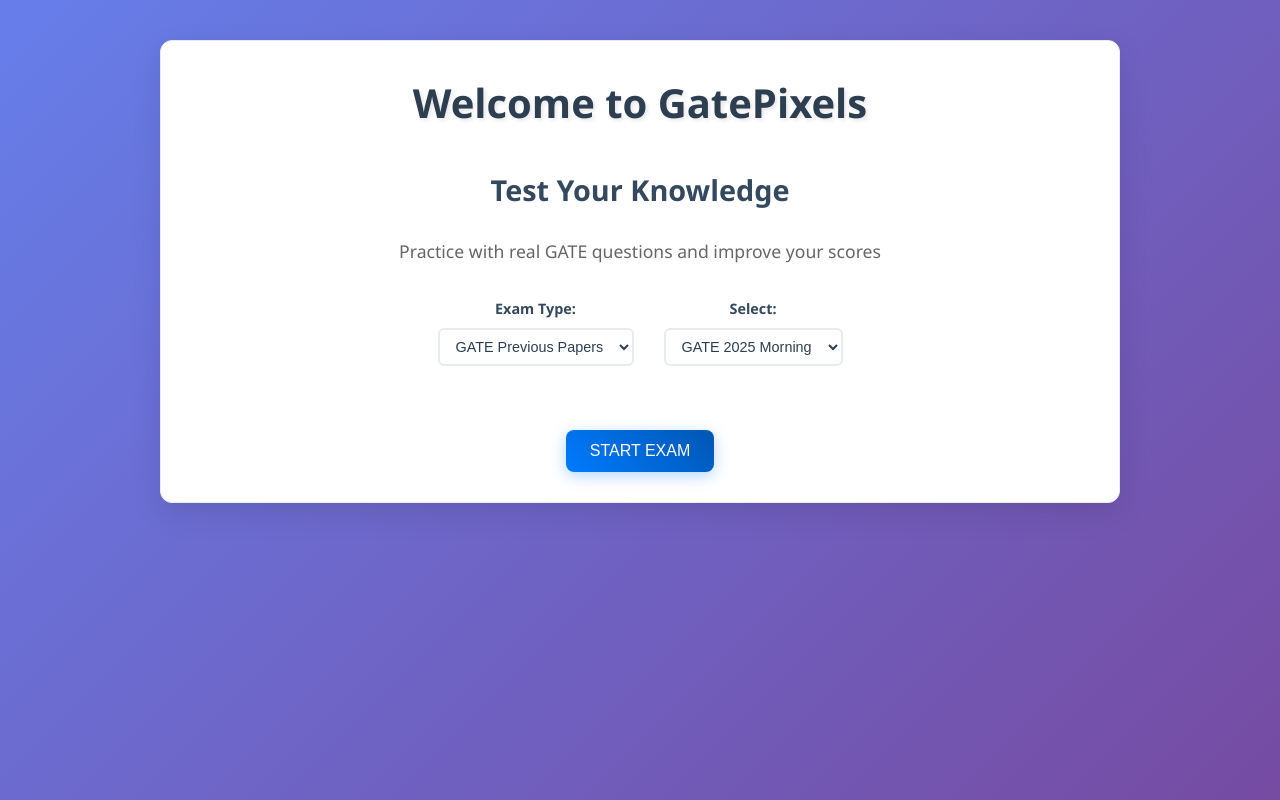
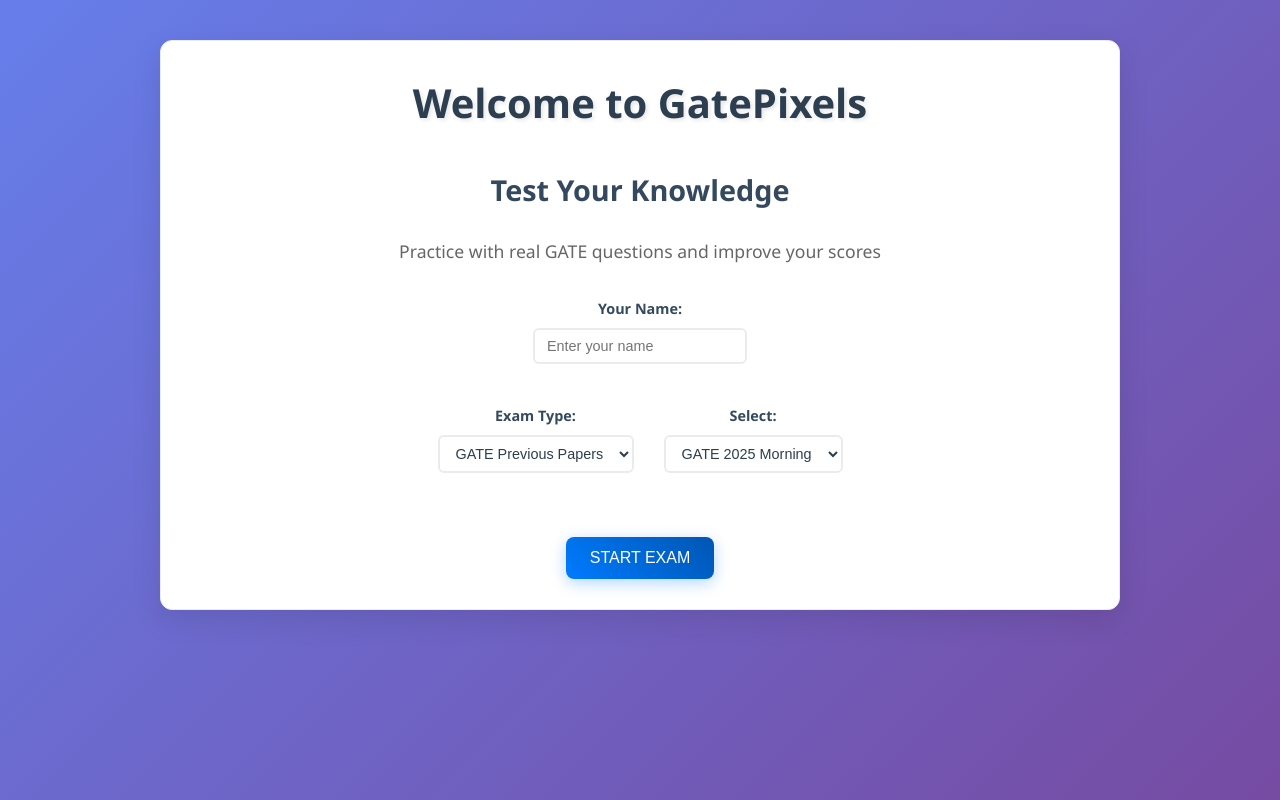
Before and after one commit to bharratgehlot/gate-pixels, a React (Vite) app: page / in a window 1280 px wide. Built offline with nearby package versions, Linux system fonts and the light colour scheme.

Commit message:
Added Name Input

```diff
--- a/src/pages/Home.jsx
+++ b/src/pages/Home.jsx
@@ -4,14 +4,32 @@
 
 function Home() {
   const navigate = useNavigate();
-  const [examCategory, setExamCategory] = useState("papers"); // Holds values between prev year paper and subject specific question - papers or subjects
 
-  const [selectedPaper, setSelectedPaper] = useState("2025_morning");
-  // Holds which paper in papers exactly or which subject on subject list
+  // States and data
+
+  const [examCategory, setExamCategory] = useState("papers"); // Holds values between - papers or subjects
+  const [selectedPaper, setSelectedPaper] = useState("2025_morning"); // Holds which paper or which sunject
+  const [userName, setUserName] = useState(""); // Name of user for later use
+  const [nameError, setNameError] = useState(""); // Name validation
+
+  // Handle Name Errors
+
+  const validateName = (name) => {
+    if (!name.trim()) return "Name is required";
+    if (name.length > 30) return "Max 30 characters";
+    if (!/^[a-zA-Z\s]+$/.test(name)) return "Only letters and spaces allowed";
+    return "";
+  };
 
   // Function to handle the examstart button
 
   const handleStartExam = () => {
+    const error = validateName(userName);
+    if (error) {
+      setNameError(error);
+      return;
+    }
+    localStorage.setItem("userName", userName.trim());
     navigate("/ExamPage", {
       state: { examCategory, selectedPaper },
     });
@@ -35,6 +53,20 @@
         <p className={styles.description}>
           Practice with real GATE questions and improve your scores
         </p>
+
+        <div className={styles.selectionContainer}>
+          <div className={styles.dropdown}>
+            <label>Your Name:</label>
+            <input
+              type="text"
+              value={userName}
+              onChange={(e) => setUserName(e.target.value)}
+              placeholder="Enter your name"
+               className={styles.nameInput}
+            />
+            {nameError && <span className={styles.error}>{nameError}</span>}
+          </div>
+        </div>
 
         <div className={styles.selectionContainer}>
           <div className={styles.dropdown}>
--- a/src/pages/Home.module.css
+++ b/src/pages/Home.module.css
@@ -34,6 +34,38 @@
   font-size: 1.1rem;
   color: #666;
 }
+
+.nameInput {
+  padding: 8px 12px;
+  border: 2px solid #e9ecef;
+  border-radius: 6px;
+  font-size: 0.9rem;
+  color: #2c3e50;
+  background: white;
+
+  transition: all 0.3s ease;
+  width: 100%;
+  box-sizing: border-box;
+  min-width: 140px;
+}
+
+.nameInput:hover {
+  border-color: #007bff;
+}
+
+.nameInput:focus {
+  outline: none;
+  border-color: #007bff;
+  box-shadow: 0 0 0 3px rgba(0, 123, 255, 0.1);
+}
+
+.error {
+  color: red;
+  font-size: 14px;
+  margin-top: 4px;
+  display: block;
+}
+
 
 .selectionContainer {
   display: flex;
@@ -117,6 +149,11 @@
     flex-wrap: wrap;
   }
 
+  .nameInput {
+    min-width: 160px;
+  }
+
+
   .dropdown select {
     min-width: 160px;
   }
@@ -131,6 +168,13 @@
     font-size: 1.5rem;
     margin-bottom: 1rem;
   }
+
+  .nameInput {
+    min-height: 100%;
+    font-size: 0.85rem;
+
+  }
+
 
   .subtitle {
     font-size: 1.2rem;
--- a/src/pages/Thankyou.jsx
+++ b/src/pages/Thankyou.jsx
@@ -3,21 +3,42 @@
 import ScoreCounter from "../components/ScoreCounter";
 import scoreStyles from '../components/ScoreCounter.module.css';
 import styles from './ThankYou.module.css';
+import { useEffect, useState } from "react";
 
 
 function Thankyou() {
   const navigate = useNavigate();
   const location = useLocation();
   const { answers = {}, questions = [] } = location.state || {};
+  const [userName, setUserName] = useState("");
+
+
+useEffect(() => {
+  const storedName = localStorage.getItem("userName");
+  if (storedName) {
+    setUserName(storedName);
+  }
+}, []);
+
+
 
   return (
     <div className={styles.container}>
       <div className={styles.card}>
-        <h1 className={styles.title}>Thank You!</h1>
+
+        <h1 className={styles.title}>
+          Thank You!
+        </h1>
+
+
         <h2 className={styles.subtitle}>Exam Completed Successfully</h2>
-        <h2 className={styles.subtitle}>Your Final Score:</h2>
+
+        <h2 className={styles.subtitle}> {userName ? ` ${userName}` : ""}' Final Score:</h2>
+
         <div className={scoreStyles.cardScore}>
+
           <ScoreCounter answers={answers} questions={questions} />
+
         </div>
 
         <div className={styles.leaderboard}>
```
Also changed, not shown: src/pages/ExamPage.jsx (line endings or trailing spaces), 8 other files (tests, documents, lock files or other folders).
